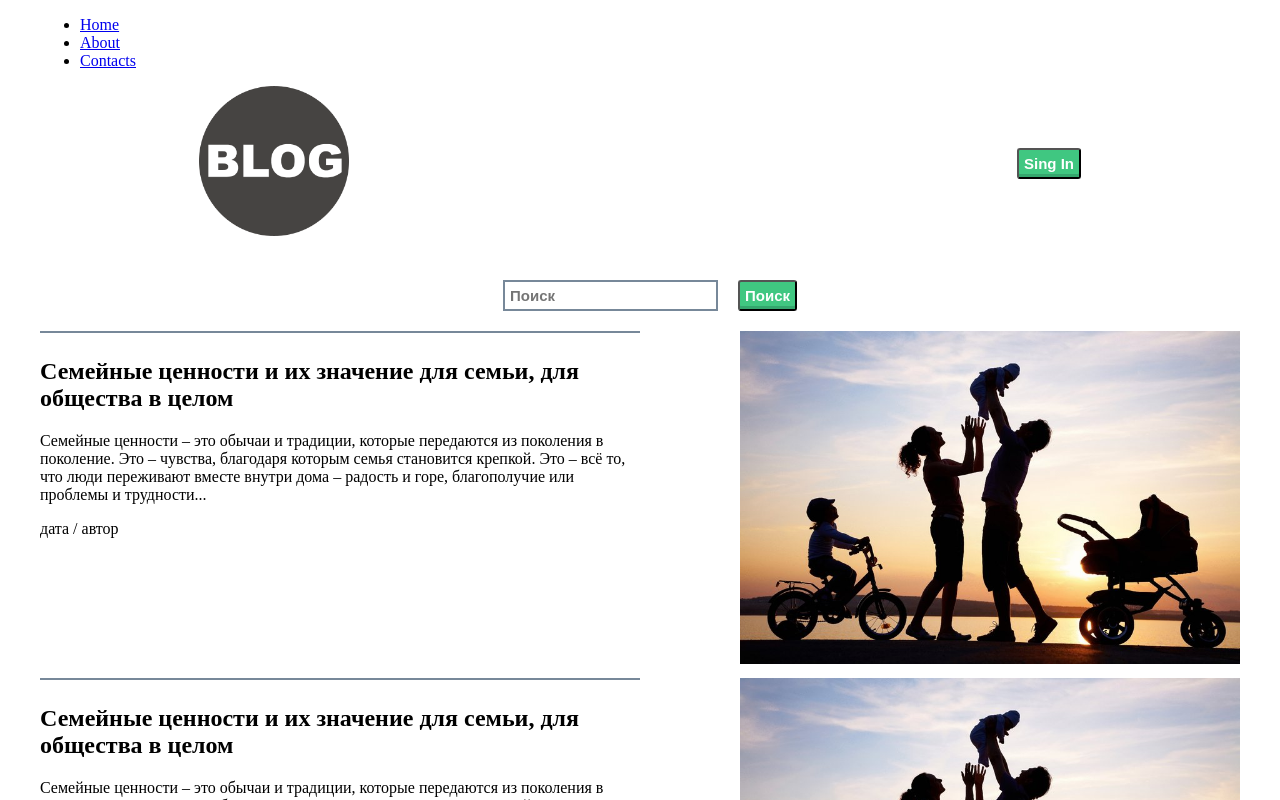
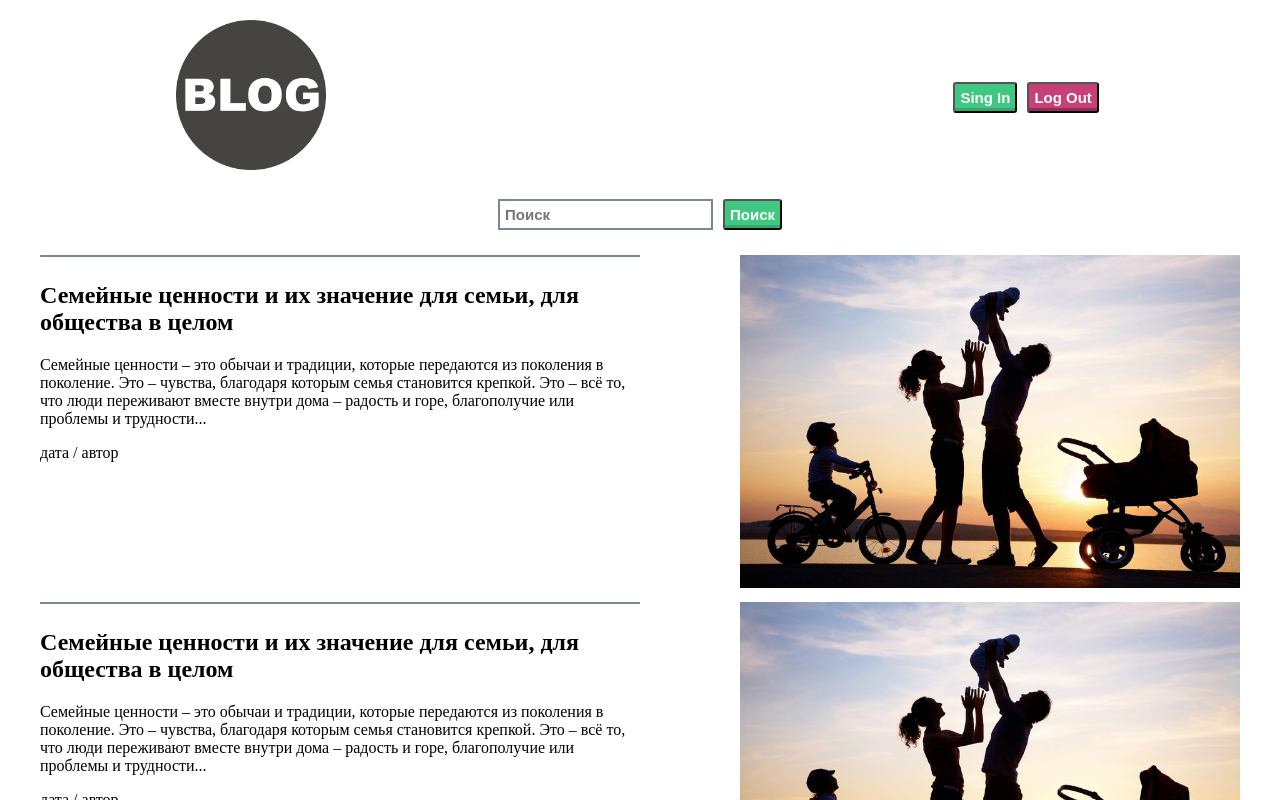
Before and after one commit to onotole-ololoev/redux_app, a React (Create React App) app: page / in a window 1280 px wide. Shown: the top 800 px of the page. Built offline with nearby package versions, Linux system fonts and the light colour scheme.

Commit message:
modal created

```diff
--- a/src/App.css
+++ b/src/App.css
@@ -2,4 +2,5 @@
     display: flex;
     justify-content: center;
     align-items: center;
+    margin-bottom: 20px;
 }
--- a/src/App.js
+++ b/src/App.js
@@ -1,4 +1,4 @@
-import React from "react";
+import React, {useState} from "react";
 import './App.css';
 
 import {
@@ -14,48 +14,28 @@ import Header from "./components/header";
 import PostList from "./components/postList";
 import Filter from "./components/filter";
 import Button from "./components/button";
+import Modal from "./components/modal";
 
 const store = appStore();
 
 console.log(store.getState());
 
 export default function App() {
+
+    const [modalActive, setModalActive] = useState(false);
+
   return (
       <Router>
-        <div>
-          <nav>
-            <ul>
-              <li>
-                <Link to="/">Home</Link>
-              </li>
-              <li>
-                <Link to="/about">About</Link>
-              </li>
-              <li>
-                <Link to="/users">Contacts</Link>
-              </li>
-            </ul>
-          </nav>
-
-          {/* A <Switch> looks through its children <Route>s and
-            renders the first one that matches the current URL. */}
-          <Switch>
-            <Route path="/about">
-
-            </Route>
-            <Route path="/users">
-
-            </Route>
-            <Route path="/">
-              <Header />
+          <Route path="/">
+              <Header active={modalActive} setActive={setModalActive}/>
               <div className='filter-box'>
                 <Filter />
                 <Button variant='btn' label='Поиск'/>
               </div>
               <PostList />
-            </Route>
-          </Switch>
-        </div>
+              <Modal active={modalActive} setActive={setModalActive}/>
+          </Route>
       </Router>
+
   );
 }
--- a/src/components/button/button.css
+++ b/src/components/button/button.css
@@ -1,4 +1,5 @@
 .btn {
+    margin: 5px;
     font-weight: bold;
     font-size: 15px;
     color: white;
@@ -13,6 +14,7 @@
 }
 .btn--out {
     background: rgb(199, 64, 120);
+    box-shadow: 0 -3px rgb(145, 45, 87) inset;
 }
 .btn--out:hover {
     background: rgb(145, 45, 87);
--- a/src/components/button/index.js
+++ b/src/components/button/index.js
@@ -1,21 +1,24 @@
 import React from "react";
 import './button.css';
 
-const Button = ({variant, label}) => {
+const Button = ({variant, label, active, setActive}) => {
 
     let className='btn';
+    let onclick;
     if (variant === 'sing') {
-        className = 'btn';
+        className = 'btn'
+        onclick = () => setActive(true);
     } else if (variant === 'out') {
         className = 'btn btn--out'
     } else if (variant === 'btn'){
         className = 'btn'
     }
 
+
     return (
         <button
             className={className}
-            onClick
+            onClick={onclick}
         >{label}</button>
     )
 }
--- a/src/components/filter/filter.css
+++ b/src/components/filter/filter.css
@@ -1,7 +1,7 @@
 .filter {
     border:2px solid lightslategrey;
     padding: 5px;
-    margin: 20px;
+    margin: 5px;
     font-size: 15px;
     font-weight: bold;
 }
--- a/src/components/header/header.css
+++ b/src/components/header/header.css
@@ -3,6 +3,7 @@
     justify-content: space-around;
     align-items: center;
     margin-bottom: 20px;
+    padding-top: 20px;
 }
 .logo {
     width: 30%;
--- a/src/components/header/index.js
+++ b/src/components/header/index.js
@@ -3,14 +3,17 @@ import './header.css';
 import Button from "../button";
 import logo from '../../images/logo.png';
 
-const Header = () => {
+const Header = ({active, setActive}) => {
 
     return (
         <div className='header'>
             <div>
                 <img src={logo} alt='logo' className='logo'/>
             </div>
-            <Button variant='sing' label='Sing In'/>
+            <div>
+                <Button variant='sing' label='Sing In' active={active} setActive={setActive}/>
+                <Button variant='out' label='Log Out' />
+            </div>
         </div>
     )
 }
--- /dev/null
+++ b/src/components/modal/index.js
@@ -0,0 +1,15 @@
+import React from "react";
+import './modal.css'
+
+const Modal = ({active, setActive}) => {
+
+    return (
+        <div className={active ? 'modal active' : 'modal'} onClick={() => setActive(false)}>
+            <div className='modal--content' onClick={(e) => e.stopPropagation()}>
+                <p>nglkkb fkgj fgb klfg fkl fk bfgb flgbflbflgbfg</p>
+            </div>
+        </div>
+    )
+};
+
+export default Modal;
--- /dev/null
+++ b/src/components/modal/modal.css
@@ -0,0 +1,23 @@
+.modal {
+    height: 100vh;
+    width: 100vw;
+    background-color: rgba(0, 0, 0, 0.4);
+    position: fixed;
+    top: 0;
+    left: 0;
+    display: flex;
+    justify-content: center;
+    align-items: center;
+    transform: scale(0);
+}
+.modal.active {
+   transform: scale(1);
+}
+.modal--content {
+    padding: 20px;
+    border-radius: 12px;
+    background-color: white;
+
+
+
+}
```
